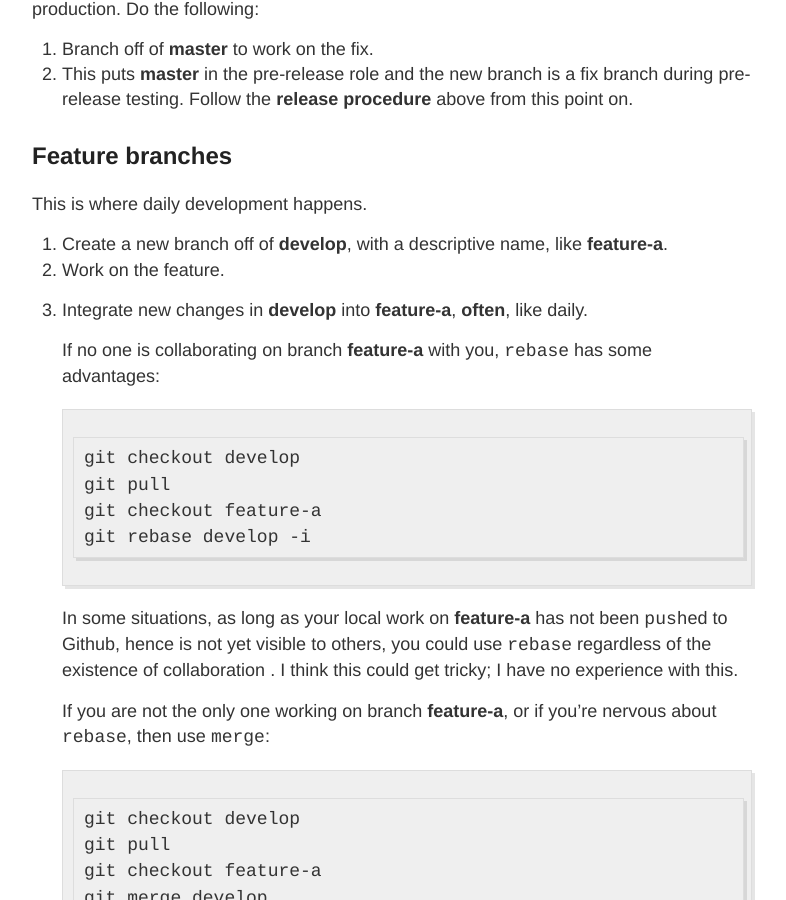
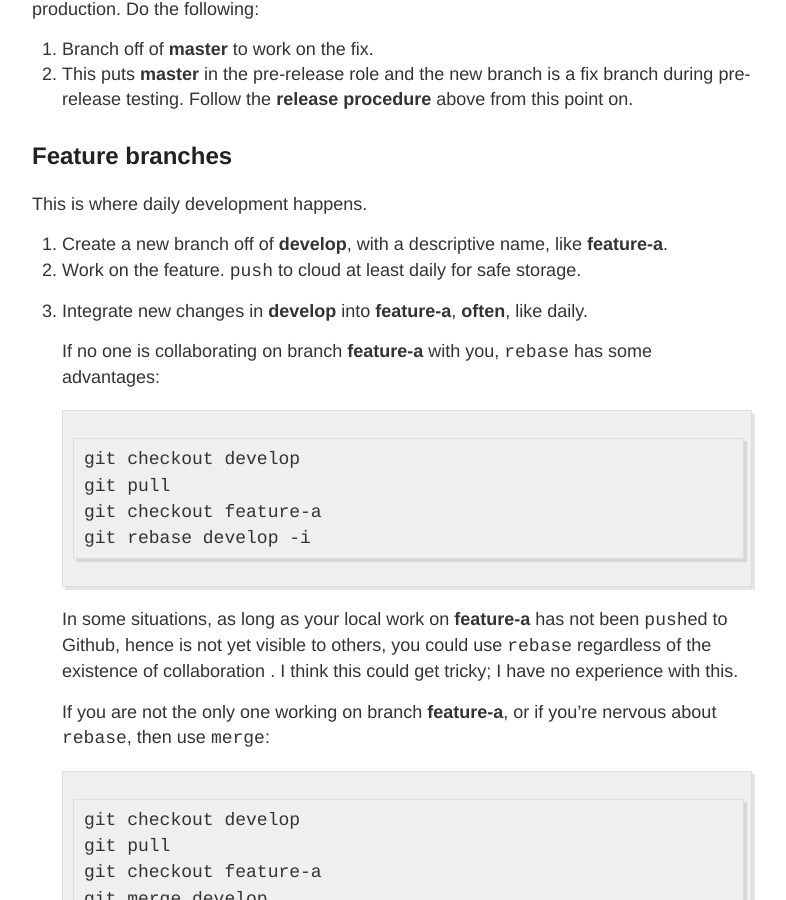
Before and after one commit to zpz/zpz.github.io, a Jekyll site: the page built from _posts/2016-07-21-a-simply-successful-git-branching-model.md, in a window 1280 px wide and 900 px high, scrolled down 1756 px. Shown: the whole window, without its empty margins (248-1034 px from the left). Built offline with Jekyll 4.4.1, drawn with Linux system fonts in a browser that asks for light colours.

Commit message:
mention push feature branch to cloud.

```diff
--- a/_posts/2016-07-21-a-simply-successful-git-branching-model.md
+++ b/_posts/2016-07-21-a-simply-successful-git-branching-model.md
@@ -61,7 +61,7 @@ Now suppose an urgent hox fix needs to be done on the version that is currently
 This is where daily development happens.
 
 1. Create a new branch off of **develop**, with a descriptive name, like **feature-a**.
-2. Work on the feature.
+2. Work on the feature. `push` to cloud at least daily for safe storage.
 3. Integrate new changes in **develop** into **feature-a**, **often**, like daily.
 
    If no one is collaborating on branch **feature-a** with you, `rebase` has some advantages:
```
